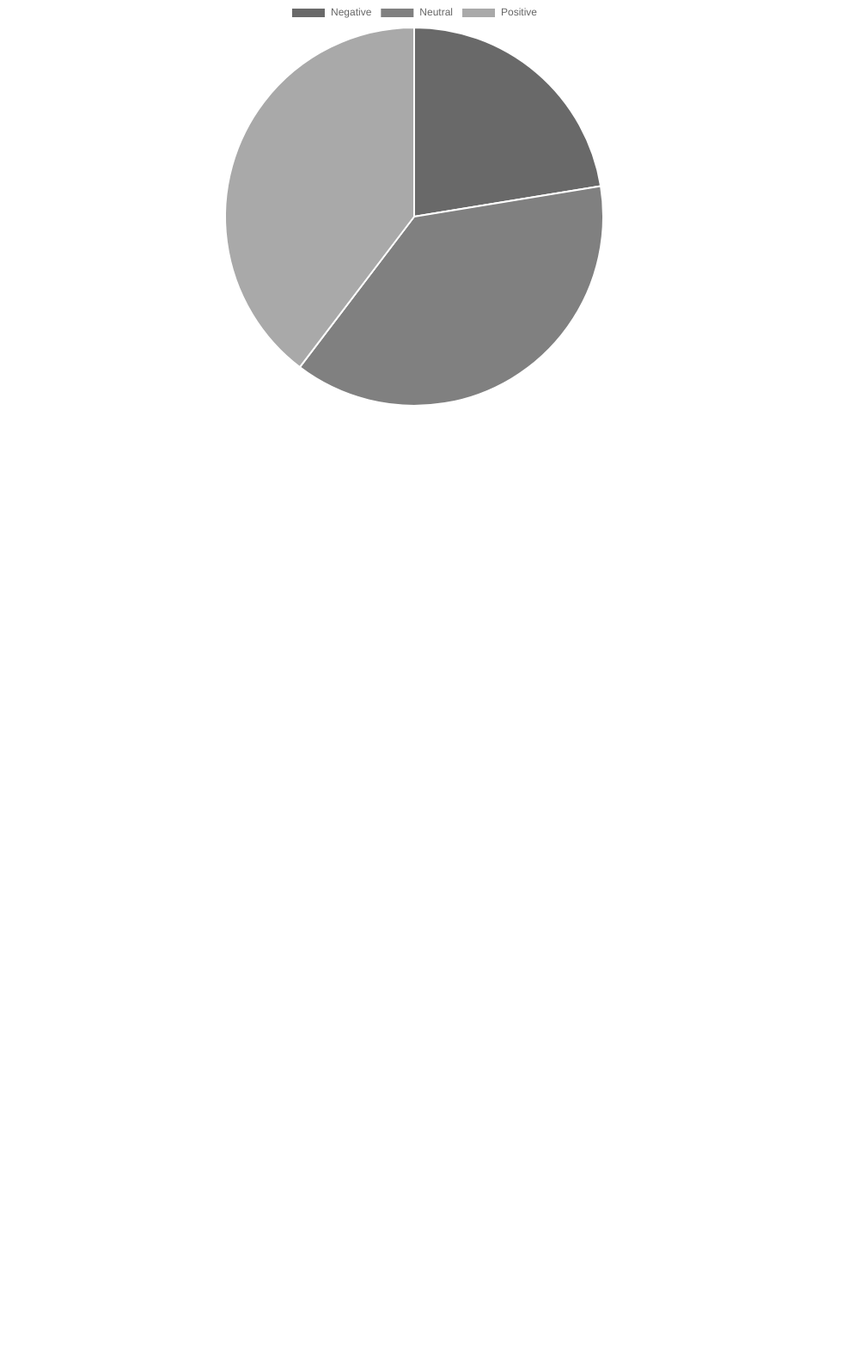
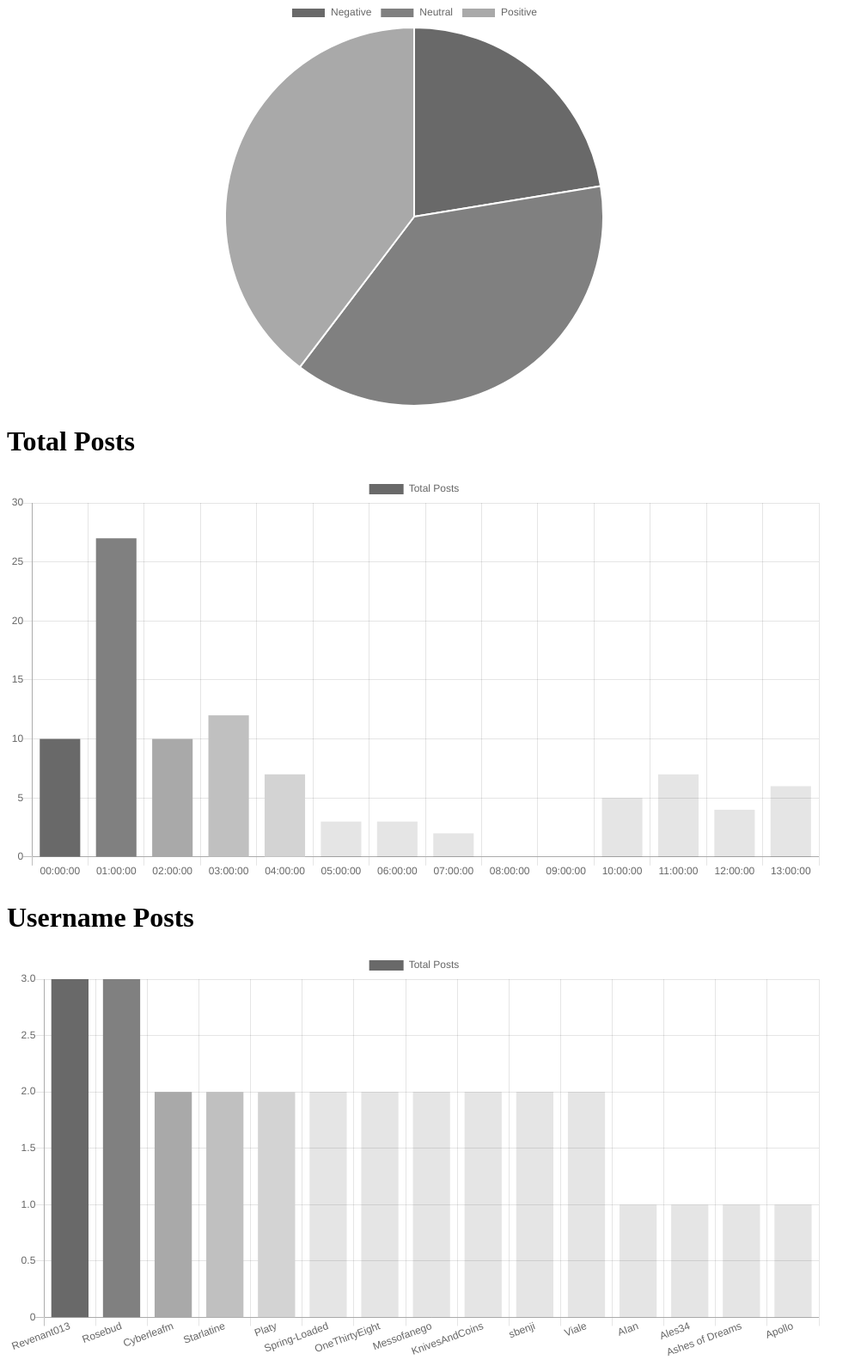
Before and after one commit to mmcd2886/django-forum, a Django app: page /polls/1/charts in a window 1280 px wide. Shown: the part 621-2210 px from the top of the page at 86% size, without its empty margins (0-1009 px from the left). Before the commit the page ends 1092 px from the top, so only its background shows below. Run offline with Django 3.2, Linux system fonts and the light colour scheme; data comes from the database, SQL or seed files in the repository.

Commit message:
added charts

```diff
--- a/mysite/polls/templates/polls/charts.html
+++ b/mysite/polls/templates/polls/charts.html
@@ -18,15 +18,14 @@ pie_chart method to create pie charts using the charts.js lib -->
           backgroundColor: [
             '#696969', '#808080', '#A9A9A9', '#C0C0C0', '#D3D3D3'
           ],
-          label: 'Population'
+          label: 'Sentiment'
         }],
-        labels: {{ labels|safe }}
+        labels: {{ sentiment_pie_chart_labels|safe }}
       },
       options: {
         responsive: true
       }
     };
-
 
   </script>
 
@@ -45,12 +44,69 @@ pie_chart method to create pie charts using the charts.js lib -->
           backgroundColor: [
             '#696969', '#808080', '#A9A9A9', '#C0C0C0', '#D3D3D3'
           ],
-          label: 'Population'
+          label: 'Sentiment'
         }],
-        labels: {{ labels|safe }}
+        labels: {{ sentiment_pie_chart_labels|safe }}
       },
       options: {
         responsive: true
+      }
+    };
+
+      </script>
+
+  <h1>Total Posts</h1>
+  <div id="container_3" style="width: 75%;">
+    <canvas id="total_posts_bar"></canvas>
+  </div>
+
+  <script>
+
+  var total_posts_datetime_bar_chart = {
+      type: 'bar',
+      data: {
+        datasets: [{
+          data: {{ total_posts_datetime_bar_chart_data|safe }},
+          backgroundColor: [
+            '#696969', '#808080', '#A9A9A9', '#C0C0C0', '#D3D3D3'
+          ],
+          label: 'Total Posts'
+        }],
+        labels: {{ total_posts_datetime_bar_chart_labels|safe }}
+      },
+      options: {
+        responsive: true
+      }
+    };
+
+    </script>
+  <h1>Username Posts</h1>
+  <div id="container_4" style="width: 75%;">
+    <canvas id="total_posts_username_bar"></canvas>
+  </div>
+
+  <script>
+
+  var total_replies_username_bar_chart = {
+      type: 'bar',
+      data: {
+        datasets: [{
+          data: {{ total_replies_by_username_data|safe }},
+          backgroundColor: [
+            '#696969', '#808080', '#A9A9A9', '#C0C0C0', '#D3D3D3'
+          ],
+          label: 'Total Posts'
+        }],
+        labels: {{ total_replies_by_username_labels|safe }}
+      },
+      options: {
+        scales: {
+          yAxes: [{
+            ticks: {
+                beginAtZero: true
+            }
+          }]
+        }
       }
     };
 
@@ -60,6 +116,12 @@ pie_chart method to create pie charts using the charts.js lib -->
 
       var ctx_2 = document.getElementById('pie-chart_2').getContext('2d');
       window.myPie_2 = new Chart(ctx_2, sentiment_for_no_quotes);
+
+      var ctx_3 = document.getElementById('total_posts_bar').getContext('2d');
+      window.myBar = new Chart(ctx_3, total_posts_datetime_bar_chart);
+
+      var ctx_4 = document.getElementById('total_posts_username_bar').getContext('2d');
+      window.myBar = new Chart(ctx_4, total_replies_username_bar_chart);
     };
 
   </script>
--- a/mysite/polls/views.py
+++ b/mysite/polls/views.py
@@ -6,7 +6,7 @@ from .models import Threads
 
 
 def index(request):
-    latest_threads_list = Threads.objects.order_by('date_time')[:5]
+    latest_threads_list = Threads.objects.order_by('date_time')[:20]
     context = {'latest_threads_list': latest_threads_list}
     # The render() function takes the request object as its first argument, a template name
     # as its second argument and a dictionary as its optional third argument. It returns an
@@ -21,7 +21,8 @@ def detail(request, thread_id):
     return render(request, 'polls/detail.html', context)
 
 
-# Tutorial for visualizing using charts.js https://simpleisbetterthancomplex.com/tutorial/2020/01/19/how-to-use-chart-js-with-django.html
+# Tutorial for visualizing using charts.js
+# https://simpleisbetterthancomplex.com/tutorial/2020/01/19/how-to-use-chart-js-with-django.html
 def pie_chart(request, thread_id):
     # after thread link is clicked, use thread_id to filter posts for only that thread.
     # Convert this returned sql to a dataframe
@@ -29,24 +30,57 @@ def pie_chart(request, thread_id):
     posts_from_thread_df = pd.DataFrame.from_records(Posts.objects.filter(thread_id=thread_id).values())
 
     # labels to pass to charts.html for the pie chart
-    labels = ["Negative", "Neutral", "Positive"]
+    sentiment_pie_chart_labels = ["Negative", "Neutral", "Positive"]
 
+    # pie chart sentiment with quotes
     # groupby the sentiment column (pos. neg. neut.) add up each and create the total sentiment column
     # This will be visualized in a pie chart
     sentiment_with_quotes_df = posts_from_thread_df.groupby(["sentiment"]).size().reset_index(name="total sentiment")
-    print(sentiment_with_quotes_df)
     sentiment_quotes_data = sentiment_with_quotes_df["total sentiment"].tolist()
-    print(sentiment_quotes_data)
 
+    # pie chart sentiment without quotes
     # groupby the sentiment column (pos. neg. neut.) add up each a create the total sentiment column, but do not
     # include replies that have quotes from other users in them because this could impact overall sentiment.
     # This will be visualized in a pie chart
     no_quotes_df = posts_from_thread_df[posts_from_thread_df["quoted"] == "No quote"]
     sentiment_no_quotes_df = no_quotes_df.groupby(["sentiment"]).size().reset_index(name="total sentiment")
-    print(sentiment_no_quotes_df)
     sentiment_no_quotes_data = sentiment_no_quotes_df["total sentiment"].tolist()
-    print(sentiment_no_quotes_data)
 
-    # Pass the labels for the pie charts and total sentiment to charts.html so it can be visualized
-    return render(request, 'polls/charts.html',  {'labels': labels, 'sentiment_quotes_data': sentiment_quotes_data,
-                                                  'sentiment_no_quotes_data': sentiment_no_quotes_data})
+    # Total Replies on a date in Chron order bar chart
+    # Groupby Day using freq='D' and then find the size() and add it to the column Total Replies which will tally
+    # the total replies for each day. Convert the .size() series that it returns to a dataframe using .reset_index.
+    # Convert DateTime object to just date using strftime. groupby day and show daily Total Replies.if there is only
+    # one date worth of replies, use the if statement to group by hours instead to display hourly data for the single
+    # day. Else groupby day and show daily Total Replies.
+    total_posts_datetime_df = posts_from_thread_df.set_index("date_time").groupby(pd.Grouper(freq='D')).size(). \
+        reset_index(name='total replies')
+    total_posts_datetime_df["date_time"] = (total_posts_datetime_df["date_time"].dt.strftime('%Y-%m-%d'))
+    # This date will be the x-axis title if there is only one day of Replies
+    if len(total_posts_datetime_df["date_time"]) == 1:
+        total_posts_datetime_df = posts_from_thread_df.set_index("date_time").groupby(
+            pd.Grouper(freq='H')).size().reset_index(name='total replies')
+        total_posts_datetime_df["date_time"] = (total_posts_datetime_df["date_time"].dt.strftime('%H:%M:%S'))
+
+    total_posts_datetime_bar_chart_labels = total_posts_datetime_df["date_time"].tolist()
+    total_posts_datetime_bar_chart_data = total_posts_datetime_df["total replies"].tolist()
+
+    # Total Replies by a user bar chart
+    # Use groupby to group by Username, then use .size() to return a series that will show the total number for each
+    # username. Convert this to a dataframe using .reset_index()
+    total_replies_by_username_df = posts_from_thread_df.groupby(["username"]).size().reset_index(name='total replies')
+    # Sort the dataframe users most replies to least. Get the top 15 users with most replies
+    total_replies_by_username_df.sort_values(by=['total replies'], inplace=True, ascending=False)
+    total_replies_by_username_df = total_replies_by_username_df.head(15)
+
+    total_replies_by_username_labels = total_replies_by_username_df['username'].tolist()
+    total_replies_by_username_data = total_replies_by_username_df['total replies'].tolist()
+    print(total_replies_by_username_df)
+
+    # Pass the labels and data to charts.html so it can be visualized
+    return render(request, 'polls/charts.html', {'sentiment_pie_chart_labels': sentiment_pie_chart_labels, 'sentiment_quotes_data': sentiment_quotes_data,
+                                                 'sentiment_no_quotes_data': sentiment_no_quotes_data,
+                                                 'total_posts_datetime_bar_chart_labels': total_posts_datetime_bar_chart_labels,
+                                                 'total_posts_datetime_bar_chart_data': total_posts_datetime_bar_chart_data,
+                                                 'total_replies_by_username_labels': total_replies_by_username_labels,
+                                                 'total_replies_by_username_data': total_replies_by_username_data
+                                                 })
```
